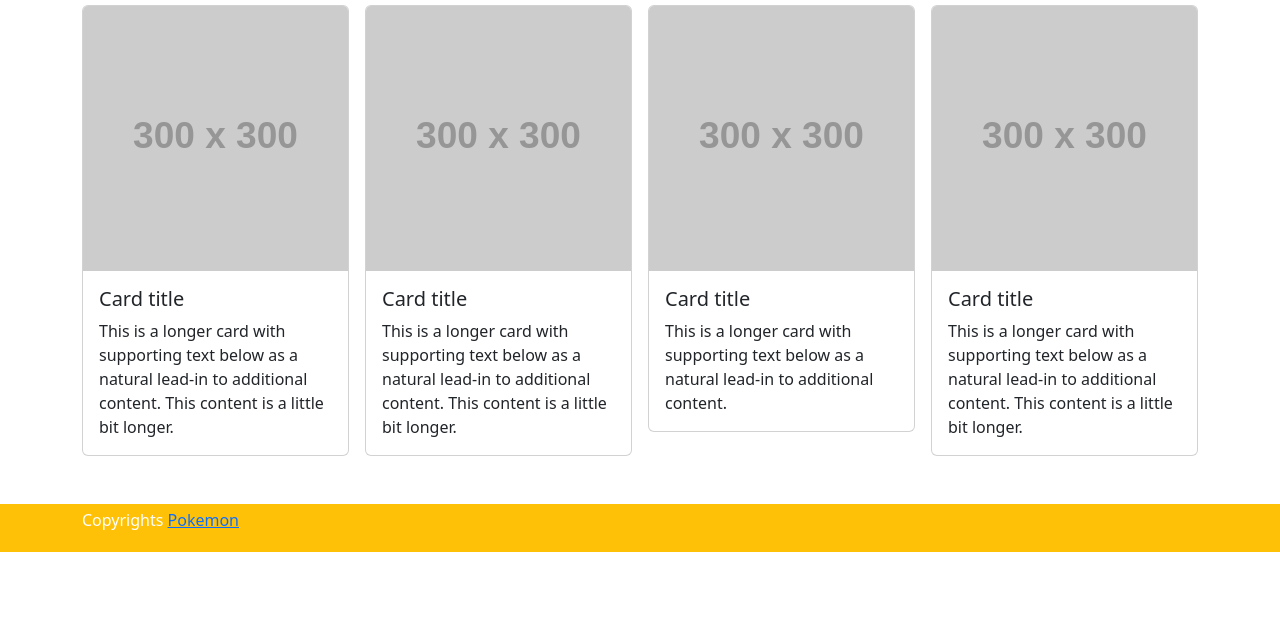
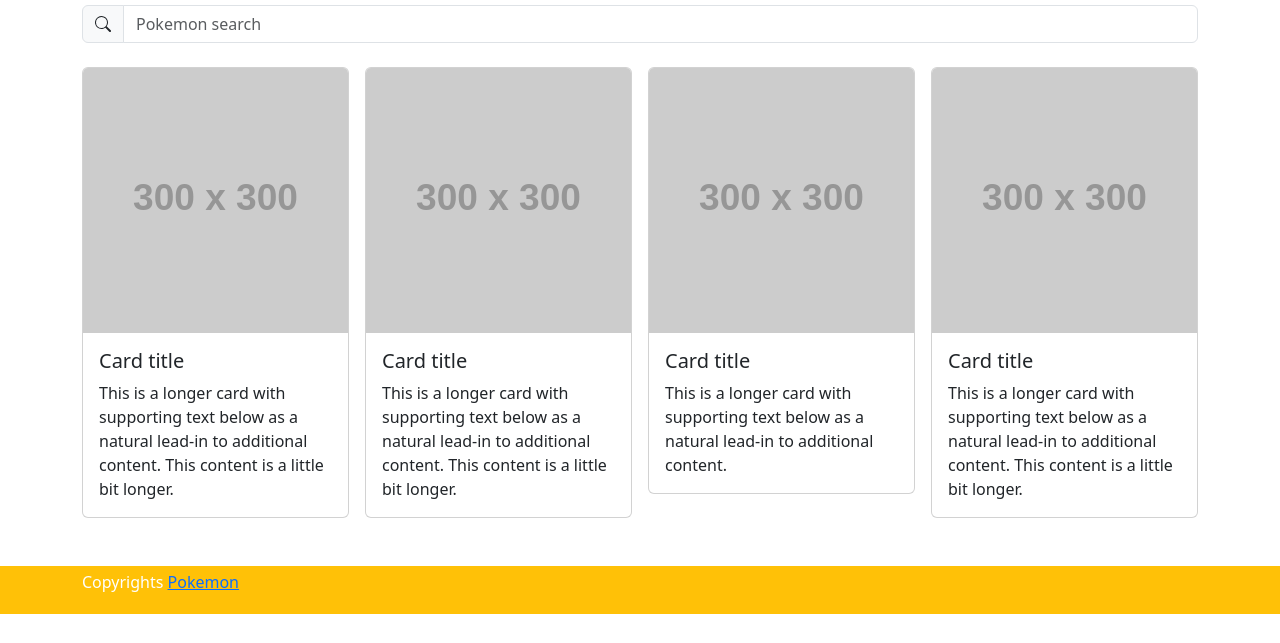
Before and after one commit to PatharePrasad/Pokedex, a website: page src/index.html in a window 1280 px wide. Shown: the part 157-800 px from the top of the page. Drawn offline with nearby package versions, Linux system fonts and the light colour scheme; placeholder pictures from the web are drawn by us.

Commit message:
Added Search Bar

```diff
--- a/src/index.html
+++ b/src/index.html
@@ -30,6 +30,19 @@
     <!-- main -->
     <main class="container">
       <h1 class="display-5 my-4">Pokedex - I wanna be the very best</h1>
+      <!-- Input -->
+      <div class="input-group flex-nowrap mb-4">
+        <span class="input-group-text" id="addon-wrapping"><svg xmlns="http://www.w3.org/2000/svg" width="16" height="16" fill="currentColor" class="bi bi-search" viewBox="0 0 16 16">
+          <path d="M11.742 10.344a6.5 6.5 0 1 0-1.397 1.398h-.001q.044.06.098.115l3.85 3.85a1 1 0 0 0 1.415-1.414l-3.85-3.85a1 1 0 0 0-.115-.1zM12 6.5a5.5 5.5 0 1 1-11 0 5.5 5.5 0 0 1 11 0"/>
+        </svg></span>
+        <input
+          type="text"
+          class="form-control"
+          placeholder="Pokemon search"
+          aria-label="Username"
+          aria-describedby="addon-wrapping"
+        />
+      </div>
       <!-- Cards Row -->
       <div class="row row-cols-1 row-cols-md-3 row-cols-lg-4 g-3">
         <div class="col">
```
